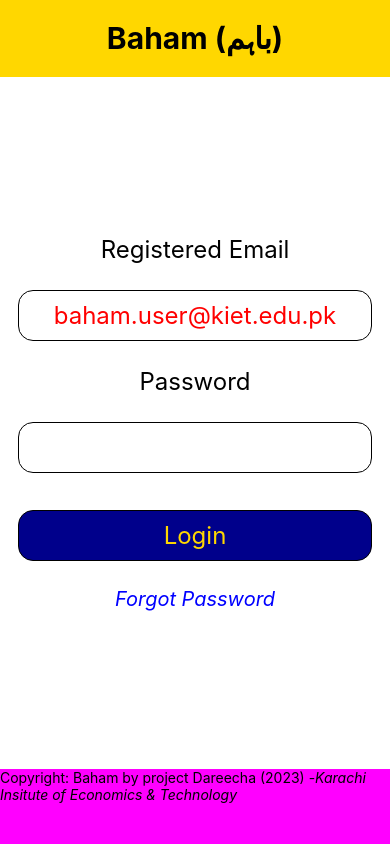
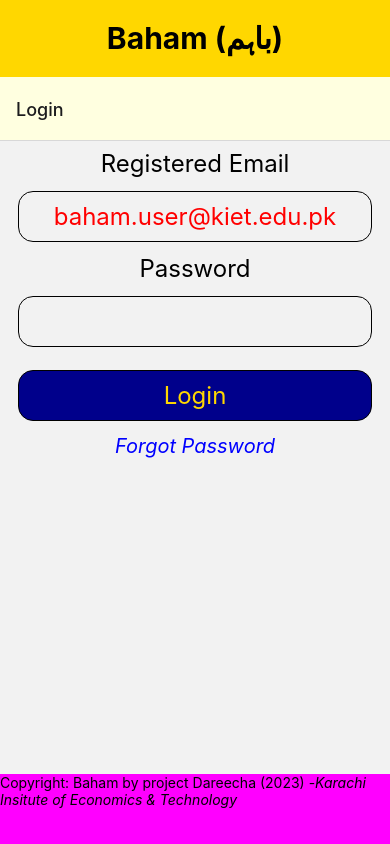
Before and after one commit to ubaidawan/baham-mobile, a React Native app: screen /Login in a window 390 px wide. Built offline with nearby package versions, Linux system fonts and the light colour scheme.

Commit message:
Stack navigation implemented

```diff
--- a/App.js
+++ b/App.js
@@ -1,21 +1,25 @@
-import { StyleSheet, Text, View } from 'react-native';
-import { useState } from 'react';
+import { StyleSheet, View } from 'react-native';
+import { NavigationContainer } from '@react-navigation/native'
+import { createNativeStackNavigator } from '@react-navigation/native-stack'
 import AppHeader from './AppHeader';
 import AppFooter from './AppFooter';
 import Login from './Login';
 import Menu from './Menu';
 
+const Stack = createNativeStackNavigator();
+
 export default function App() {
-
   return (
-    <View style={styles.container}>
-      {/* Attach header component */}
-      <AppHeader />
-      <Login />
-      {/* <Menu /> */}
-      {/* Attach footer component */}
-      <AppFooter />
-    </View>
+    <NavigationContainer>
+      <View style={styles.container}>
+        <AppHeader />
+          <Stack.Navigator initialRouteName='Login' screenOptions={{headerStyle: {backgroundColor: 'lightyellow'}}}>
+            <Stack.Screen name="Login" component={Login} />
+            <Stack.Screen name="Menu" component={Menu} />
+          </Stack.Navigator>
+        <AppFooter />
+      </View>
+    </NavigationContainer>
   );
 }
 
--- a/Login.js
+++ b/Login.js
@@ -3,7 +3,7 @@
 
 const emailValidationRegex = "^[0-9A-Za-z._+]+@[A-Za-z0-9]+.[A-Za-z0-9]+$"
 
-export default function Login() {
+export default function Login({ navigation }) {
 
     const [email, setEmail] = useState('');
     const [password, setPassword] = useState('');
@@ -18,7 +18,8 @@
 
     const handleLogin = () => {
         if (validateEmail() && password.length > 8) {
-            // Navigate
+            // Navigate to the Main menu
+            navigation.navigate('Menu');
         } else {
             Alert.alert("Provide a valid Email address and Password to log in.")
         }
--- a/package.json
+++ b/package.json
@@ -9,10 +9,14 @@
     "web": "expo start --web"
   },
   "dependencies": {
+    "@react-navigation/native": "^6.1.6",
+    "@react-navigation/native-stack": "^6.9.12",
     "expo": "~48.0.10",
     "expo-status-bar": "~1.4.4",
     "react": "18.2.0",
-    "react-native": "0.71.6"
+    "react-native": "0.71.8",
+    "react-native-safe-area-context": "4.5.0",
+    "react-native-screens": "~3.20.0"
   },
   "devDependencies": {
     "@babel/core": "^7.20.0"
```
Also changed, not shown: 1 other file (tests, documents, lock files or other folders).
